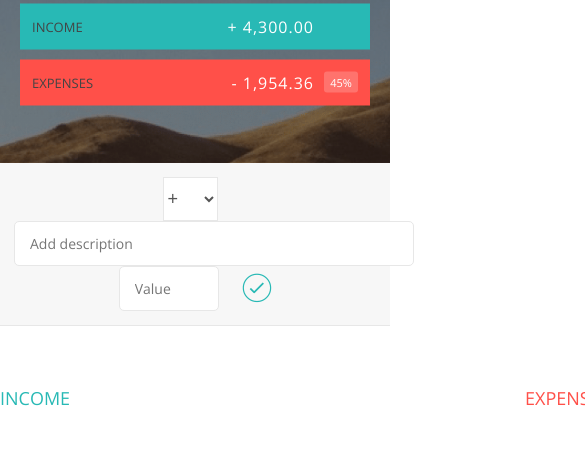
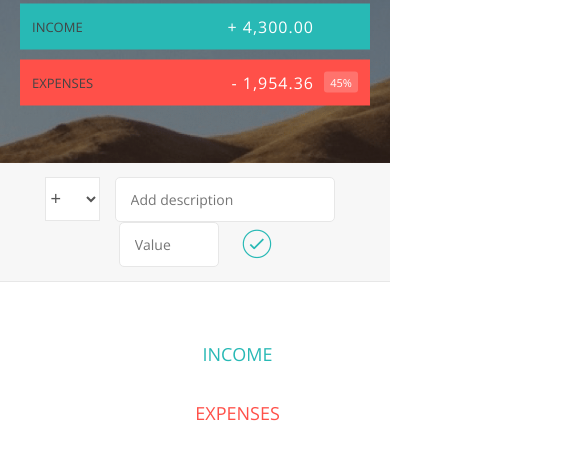
Before and after one commit to tapia1013/budget, a plain HTML site: page index.html in a window 390 px wide. Shown: the part 175-634 px from the top of the page, 585 px wide, since content can reach past the window. Drawn offline with nearby package versions, Linux system fonts and the light colour scheme.

Commit message:
Add files via upload

```diff
--- a/style.css
+++ b/style.css
@@ -275,3 +275,19 @@ h2 {
 
 .unpaid .item__percentage { box-shadow: 0 2px 6px 0 rgba(0, 0, 0, 0.1); }
 .unpaid:hover .item__description { font-weight: 900; }
+
+@media only screen and (max-width: 1080px) {
+    .container {
+        display: grid;
+        grid-template-rows: 1fr;
+        max-width: 100%;
+        text-align: center;
+    }
+    .add__description {
+        width: 220px;
+    }
+    .income {
+        margin-bottom: 20px;
+    }
+
+}
```
